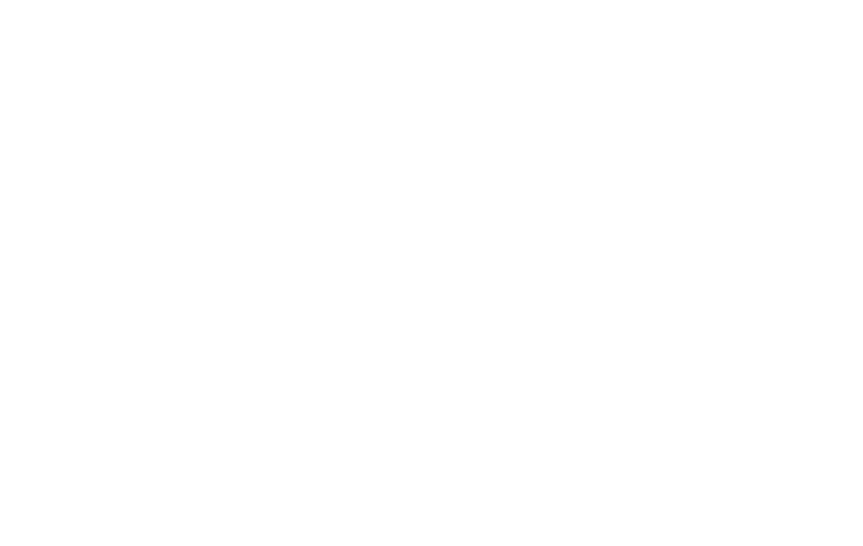
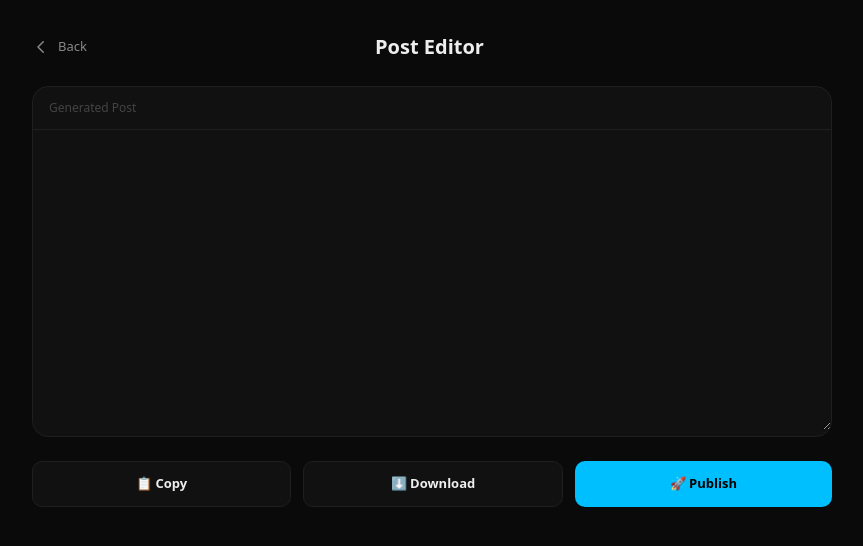
Before and after one commit to amira-02/Auto_Generate_Frontend, a React (Vite) app: page /editor in a window 1280 px wide. Before the commit this address had no page. Shown: the top 546 px of the page, without its empty margins (208-1071 px from the left). Built offline with nearby package versions, Linux system fonts and the light colour scheme; sample sign-in values are in the browser's storage.

Commit message:
edit caption

```diff
--- /dev/null
+++ b/src/pages/Editor.tsx
@@ -0,0 +1,82 @@
+import { useLocation, useNavigate } from "react-router-dom";
+import { useTheme } from "../hooks/ThemeContext";
+import { useState } from "react";
+
+export default function Editor() {
+  const { state } = useLocation();
+  const { t, isDark } = useTheme();
+  const navigate = useNavigate();
+  const [content, setContent] = useState<string>(state?.post || "");
+
+  return (
+    <div style={{ minHeight: "100vh", background: t.bg, color: t.text, fontFamily: "inherit", padding: 32 }}>
+      <div style={{ maxWidth: 800, margin: "0 auto", display: "flex", flexDirection: "column", gap: 24 }}>
+
+        {/* Header */}
+        <div style={{ display: "flex", justifyContent: "space-between", alignItems: "center" }}>
+          <button onClick={() => navigate(-1)}
+            style={{ background: "transparent", border: "none", cursor: "pointer", display: "flex", alignItems: "center", gap: 8, color: t.subtext, fontSize: 13, fontFamily: "inherit" }}
+            onMouseEnter={(e) => (e.currentTarget.style.color = "#00bfff")}
+            onMouseLeave={(e) => (e.currentTarget.style.color = t.subtext)}>
+            <svg xmlns="http://www.w3.org/2000/svg" width="18" height="18" fill="none" viewBox="0 0 24 24" stroke="currentColor">
+              <path strokeLinecap="round" strokeLinejoin="round" strokeWidth={2} d="M15 19l-7-7 7-7" />
+            </svg>
+            Back
+          </button>
+          <h1 style={{ fontSize: 20, fontWeight: 700, margin: 0 }}>Post Editor</h1>
+          <div style={{ width: 60 }} />
+        </div>
+
+        {/* Prompt used */}
+        {state?.prompt && (
+          <div style={{ background: isDark ? "#1a1a1a" : "#f0fdf4", border: `1px solid ${t.border}`, borderRadius: 12, padding: "12px 16px" }}>
+            <span style={{ fontSize: 11, color: t.muted, textTransform: "uppercase", letterSpacing: 1, fontWeight: 600 }}>Prompt used</span>
+            <p style={{ margin: "6px 0 0", fontSize: 13, color: t.subtext }}>{state.prompt}</p>
+          </div>
+        )}
+
+        {/* Editor */}
+        <div style={{ background: t.card, border: `1px solid ${t.border}`, borderRadius: 16, overflow: "hidden" }}>
+          <div style={{ padding: "12px 16px", borderBottom: `1px solid ${t.border}`, display: "flex", gap: 8 }}>
+            <span style={{ fontSize: 12, color: t.muted }}>Generated Post</span>
+          </div>
+          <textarea
+            value={content}
+            onChange={(e) => setContent(e.target.value)}
+            style={{
+              width: "100%", minHeight: 300, background: "transparent",
+              border: "none", outline: "none", padding: 20,
+              color: t.text, fontSize: 15, fontFamily: "inherit",
+              lineHeight: 1.7, resize: "vertical", boxSizing: "border-box"
+            }}
+          />
+        </div>
+
+        {/* Actions */}
+        <div style={{ display: "flex", gap: 12 }}>
+          <button
+            onClick={() => { navigator.clipboard.writeText(content); alert("Copied!"); }}
+            style={{ flex: 1, padding: "12px", borderRadius: 10, border: `1px solid ${t.border}`, background: t.card, color: t.text, cursor: "pointer", fontSize: 13, fontWeight: 600, fontFamily: "inherit" }}>
+            📋 Copy
+          </button>
+          <button
+            onClick={() => {
+              const blob = new Blob([content], { type: "text/plain" });
+              const url = URL.createObjectURL(blob);
+              const a = document.createElement("a");
+              a.href = url; a.download = "post.txt"; a.click();
+              URL.revokeObjectURL(url);
+            }}
+            style={{ flex: 1, padding: "12px", borderRadius: 10, border: `1px solid ${t.border}`, background: t.card, color: t.text, cursor: "pointer", fontSize: 13, fontWeight: 600, fontFamily: "inherit" }}>
+            ⬇ Download
+          </button>
+          <button
+            style={{ flex: 1, padding: "12px", borderRadius: 10, border: "none", background: "#00bfff", color: "#000", cursor: "pointer", fontSize: 13, fontWeight: 700, fontFamily: "inherit" }}>
+            🚀 Publish
+          </button>
+        </div>
+
+      </div>
+    </div>
+  );
+}
--- a/src/router/AppRouter.tsx
+++ b/src/router/AppRouter.tsx
@@ -4,19 +4,24 @@
 import Verify from "../pages/VerifyOtp";
 import Dashboard from "../pages/Dashboard";
 import ProtectedRoute from "./ProtectedRoute";
+import Editor from "../pages/Editor";
 
 const AppRouter: React.FC = () => {
   return (
     <Routes>
-      {/* Public — accessible à tous */}
       <Route path="/" element={<Home />} />
       <Route path="/auth" element={<Auth />} />
       <Route path="/verify" element={<Verify />} />
 
-      {/* Protégé — seulement si connecté */}
       <Route path="/dashboard" element={
         <ProtectedRoute>
           <Dashboard />
+        </ProtectedRoute>
+      } />
+
+      <Route path="/editor" element={
+        <ProtectedRoute>
+          <Editor />
         </ProtectedRoute>
       } />
     </Routes>
```
